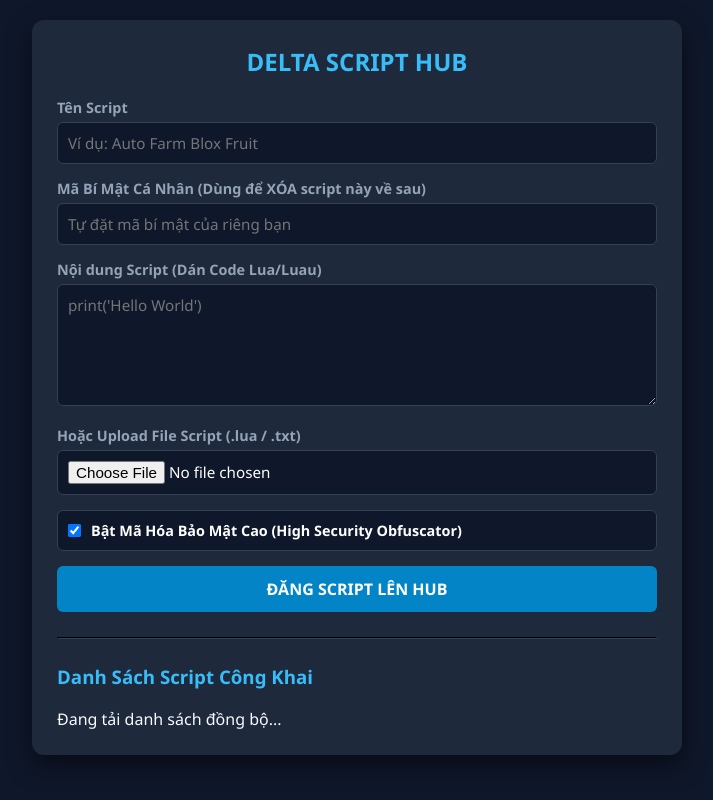
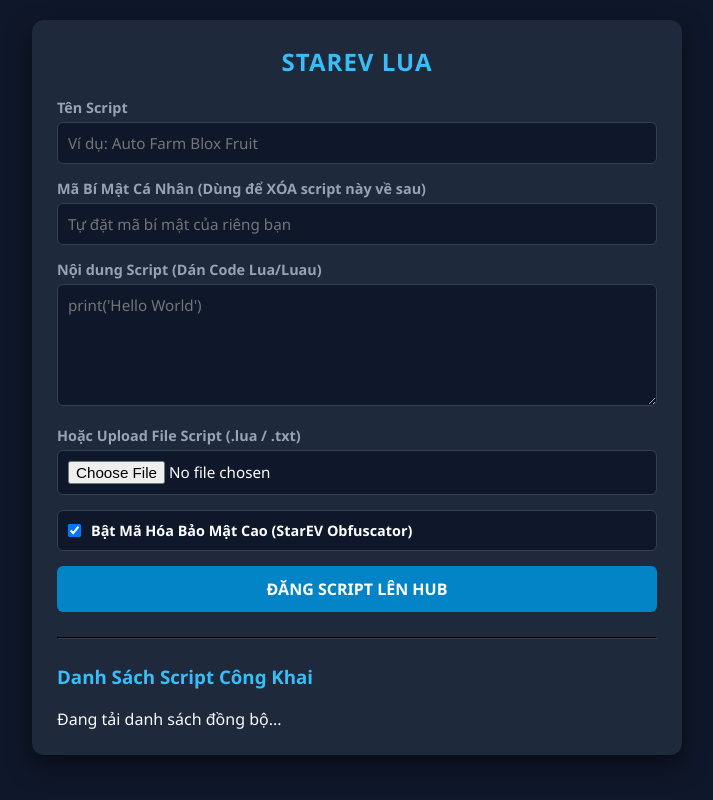
Before and after one commit to deptraiduahau4-arch/web-obf-delta, a website: page public/index.html in a window 1280 px wide. Shown: the whole page, without its empty margins (283-996 px from the left). Drawn offline with Linux system fonts and the light colour scheme; no server answers.

Commit message:
Update index.html

```diff
--- a/public/index.html
+++ b/public/index.html
@@ -3,12 +3,12 @@
 <head>
     <meta charset="UTF-8">
     <meta name="viewport" content="width=device-width, initial-scale=1.0">
-    <title>Delta Script Hub - High Security Obfuscator</title>
+    <title>StarEV LUA - High Security Obfuscator</title>
     <style>
         * { box-sizing: border-box; font-family: 'Segoe UI', Tahoma, Geneva, Verdana, sans-serif; }
         body { background-color: #0f172a; color: #f8fafc; margin: 0; padding: 20px; }
         .container { max-width: 650px; margin: auto; background: #1e293b; padding: 25px; border-radius: 12px; box-shadow: 0 10px 25px rgba(0,0,0,0.5); }
-        h2 { text-align: center; color: #38bdf8; margin-top: 0; }
+        h2 { text-align: center; color: #38bdf8; margin-top: 0; font-weight: 800; letter-spacing: 1px; }
         .form-group { margin-bottom: 15px; }
         label { display: block; margin-bottom: 5px; font-weight: 600; font-size: 0.9em; color: #94a3b8; }
         input[type="text"], textarea, input[type="file"] { width: 100%; padding: 10px; background: #0f172a; border: 1px solid #334155; border-radius: 6px; color: #fff; font-size: 0.95em; }
@@ -32,7 +32,7 @@
 </head>
 <body>
     <div class="container">
-        <h2>DELTA SCRIPT HUB</h2>
+        <h2>STAREV LUA</h2>
 
         <div class="form-group">
             <label>Tên Script</label>
@@ -56,7 +56,7 @@
 
         <div class="form-group checkbox-group">
             <input type="checkbox" id="enableObf" checked>
-            <label for="enableObf" style="margin:0; color:#fff;">Bật Mã Hóa Bảo Mật Cao (High Security Obfuscator)</label>
+            <label for="enableObf" style="margin:0; color:#fff;">Bật Mã Hóa Bảo Mật Cao (StarEV Obfuscator)</label>
         </div>
 
         <button onclick="createScript()">ĐĂNG SCRIPT LÊN HUB</button>
@@ -173,7 +173,7 @@
             copyText.select();
             copyText.setSelectionRange(0, 99999);
             navigator.clipboard.writeText(copyText.value);
-            alert("Đã copy loadstring cho Delta!");
+            alert("Đã copy loadstring!");
         }
 
         function escapeHtml(text) {
@@ -181,7 +181,7 @@
         }
 
         loadScripts();
-        setInterval(loadScripts, 10000); // Tự động làm mới danh sách mỗi 10 giây
+        setInterval(loadScripts, 10000);
     </script>
 </body>
 </html>
```
